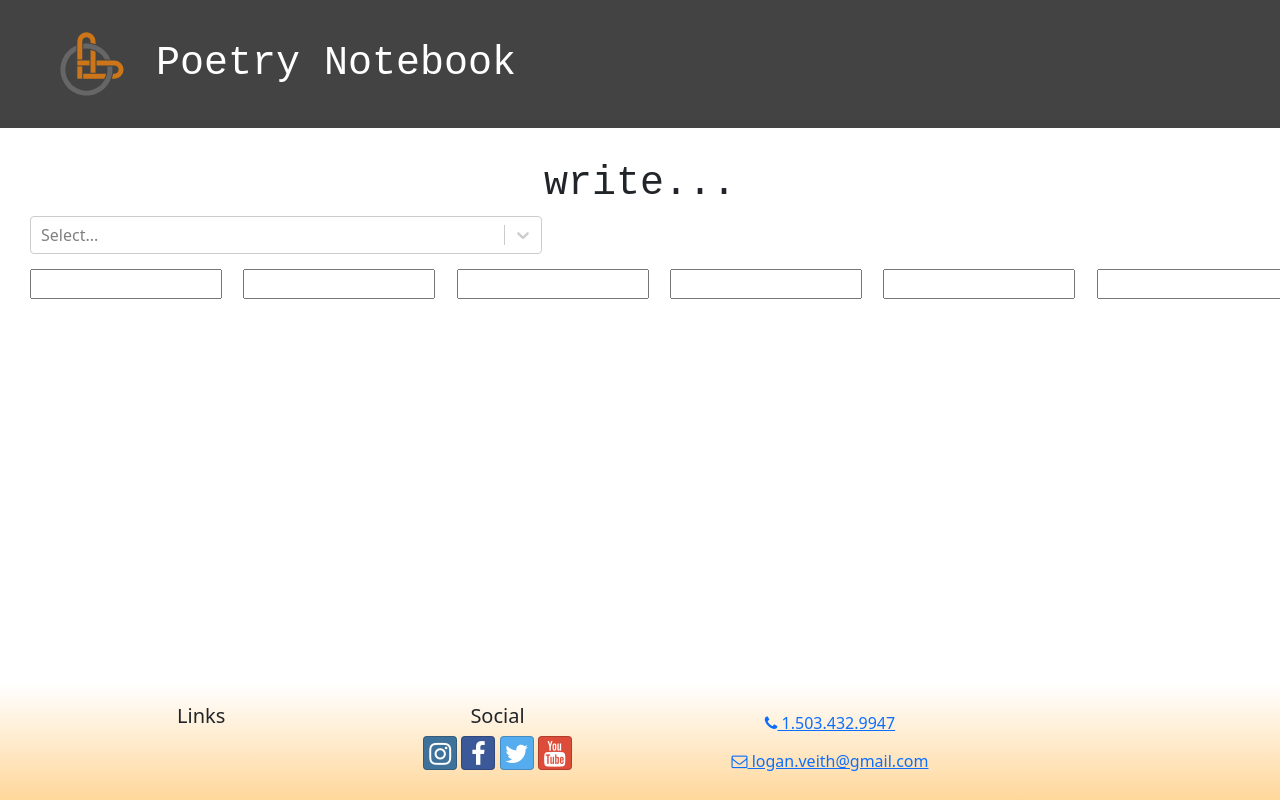
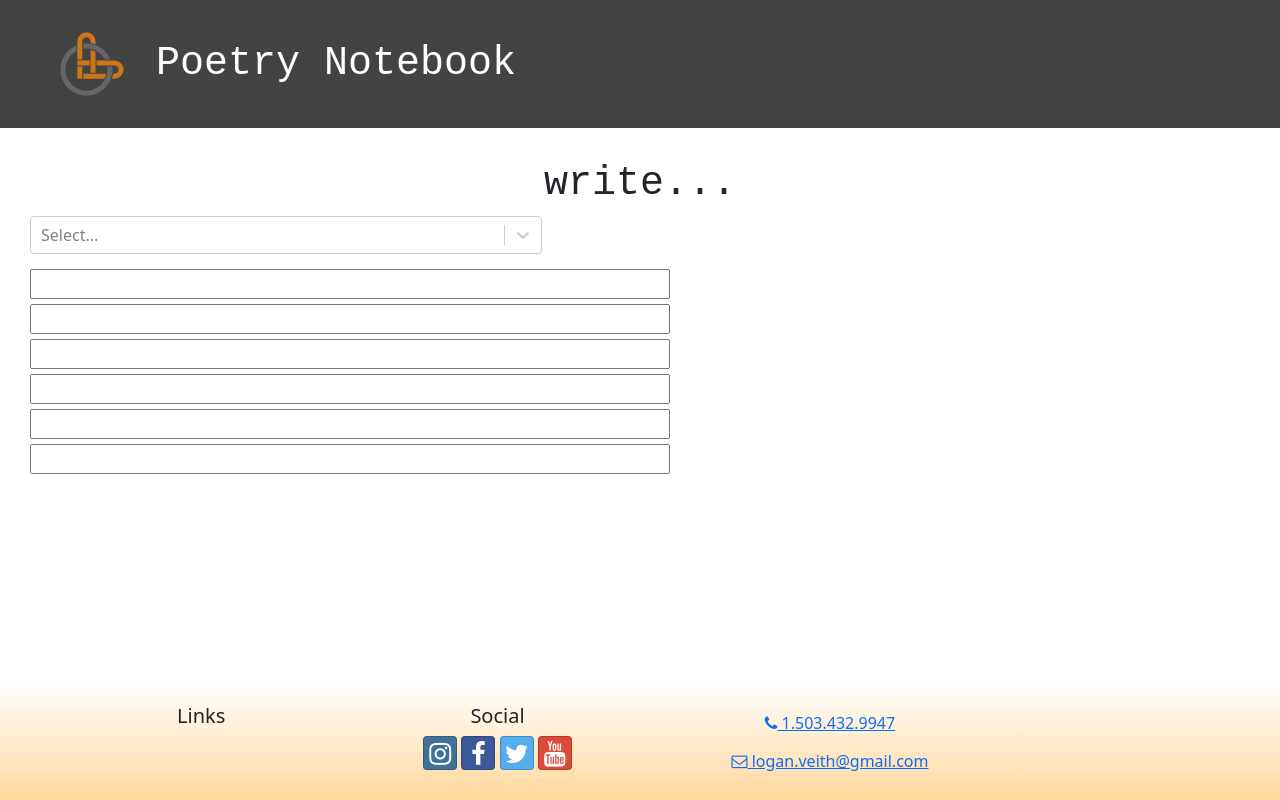
Before and after one commit to elveeth/live-poetry, a React (Create React App) app: page / in a window 1280 px wide. Built offline with nearby package versions, Linux system fonts and the light colour scheme.

Commit message:
convert to map method

```diff
--- a/src/App.css
+++ b/src/App.css
@@ -34,23 +34,28 @@ h2 {
 }
 
 .tool-container {
+  margin-top: 15px;
+}
+
+.input-parent {
   display: flex;
-  margin-top: 15px;
 }
 
 .input-lines {
   display: block;
-  width: 90%;
+  width: 50%;
   margin-left: 30px;
   margin-bottom: 5px;
 }
 
 .outputs-container {
   margin-left: 30px;
+  display: flex;
 }
 
 .output-line p {
   font-family: 'san-serif';
+  display: inline;
 }
 
 .site-footer {
--- a/src/App.js
+++ b/src/App.js
@@ -25,14 +25,19 @@ export default function App() {
         {[...Array(numLines).keys()].map((i) => {
           return (
             <div key={`tool${i}`} className="tool-item">
+              <div className="input-parent">
                 <input
                   className="input-lines"
                   type="text-area"
                   value={poemTextInputs[`input${i}`]}
                   onChange={(e) => handleOnChange(e.target.value, i)}
                 />
-              <div className="output-line"></div>
+              </div>
+              <div className="outputs-container">
+                <div className="output-line">
                   <WritePoetry name={poemTextInputs[`input${i}`]} />
+                </div>
+              </div>
             </div>
           );
         })}
```
Lines whose indentation alone changed are shown as unchanged.
